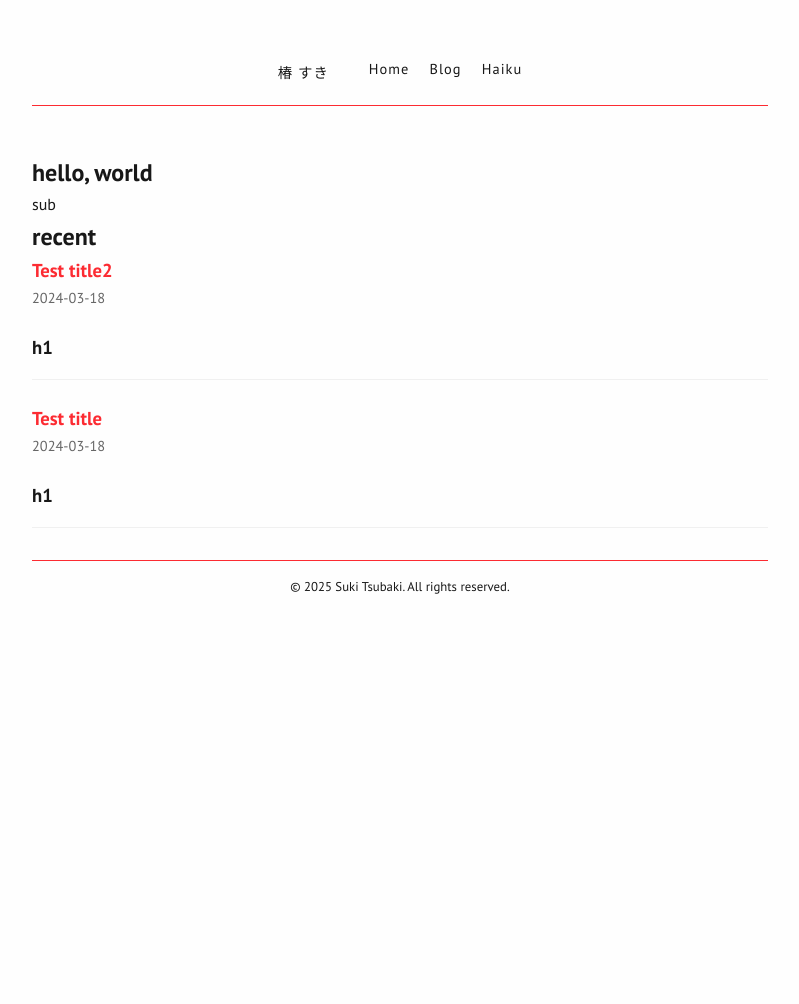
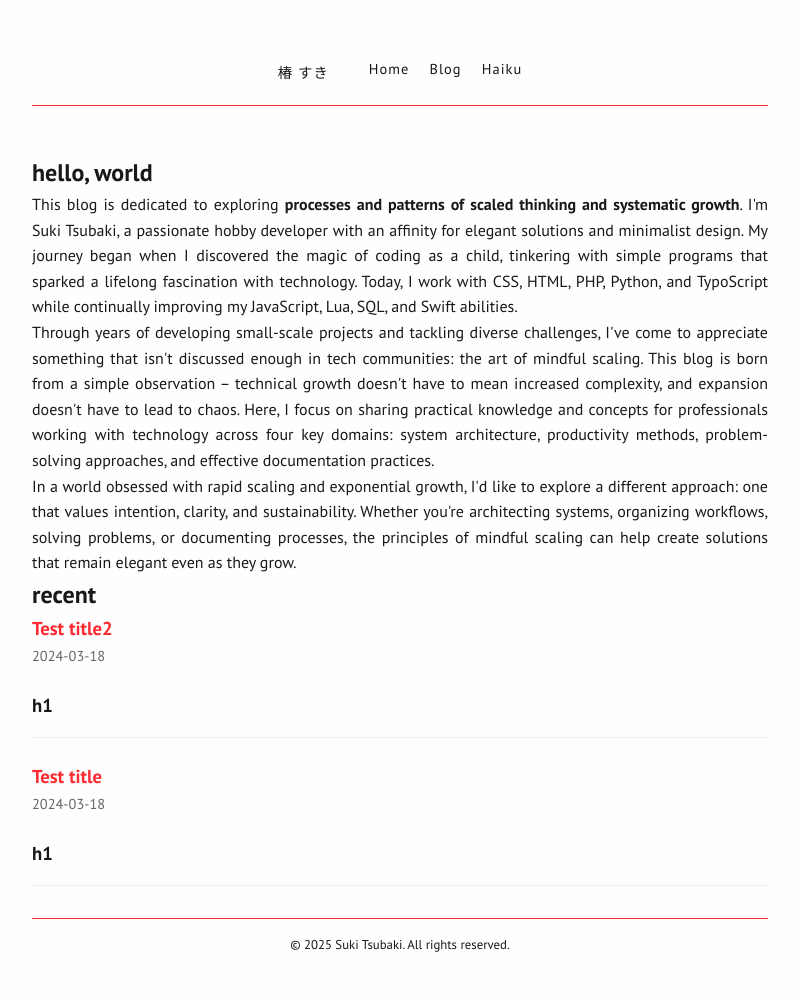
Before and after one commit to sukitsubaki/sukitsubaki.github.io, a Jekyll site: the page built from index.html, in a window 1280 px wide. Shown: the whole page, without its empty margins (240-1039 px from the left). Built offline with Jekyll 4.4.1, drawn with Linux system fonts in a browser that asks for light colours; before the commit the page ends 900 px from its top, so only the background shows below that.

Commit message:
Update index.html

```diff
--- a/index.html
+++ b/index.html
@@ -6,7 +6,9 @@
 <div class="home-container">
     <section class="intro">
         <h1>hello, world</h1>
-        <p>sub</p>
+        <p>This blog is dedicated to exploring <strong>processes and patterns of scaled thinking and systematic growth</strong>. I'm Suki Tsubaki, a passionate hobby developer with an affinity for elegant solutions and minimalist design. My journey began when I discovered the magic of coding as a child, tinkering with simple programs that sparked a lifelong fascination with technology. Today, I work with CSS, HTML, PHP, Python, and TypoScript while continually improving my JavaScript, Lua, SQL, and Swift abilities.</p>
+        <p>Through years of developing small-scale projects and tackling diverse challenges, I've come to appreciate something that isn't discussed enough in tech communities: <strong></strong>the art of mindful scaling</strong>. This blog is born from a simple observation – technical growth doesn't have to mean increased complexity, and expansion doesn't have to lead to chaos. Here, I focus on sharing practical knowledge and concepts for professionals working with technology across four key domains: system architecture, productivity methods, problem-solving approaches, and effective documentation practices.</p>
+        <p>In a world obsessed with rapid scaling and exponential growth, I'd like to explore a different approach: one that values intention, clarity, and sustainability. Whether you're architecting systems, organizing workflows, solving problems, or documenting processes, the principles of mindful scaling can help create solutions that remain elegant even as they grow.</p>
     </section>
 
     <section class="latest-posts">
```
